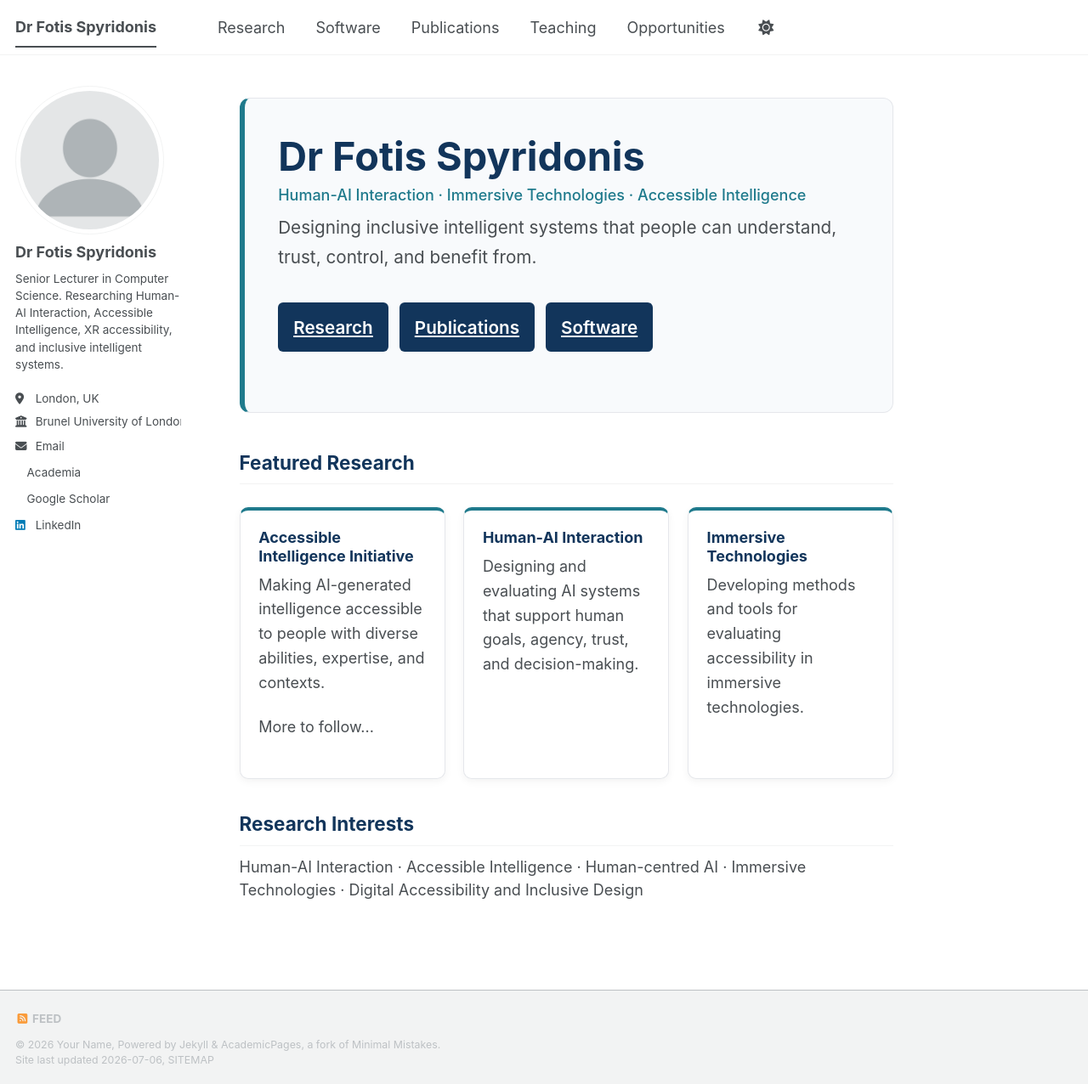
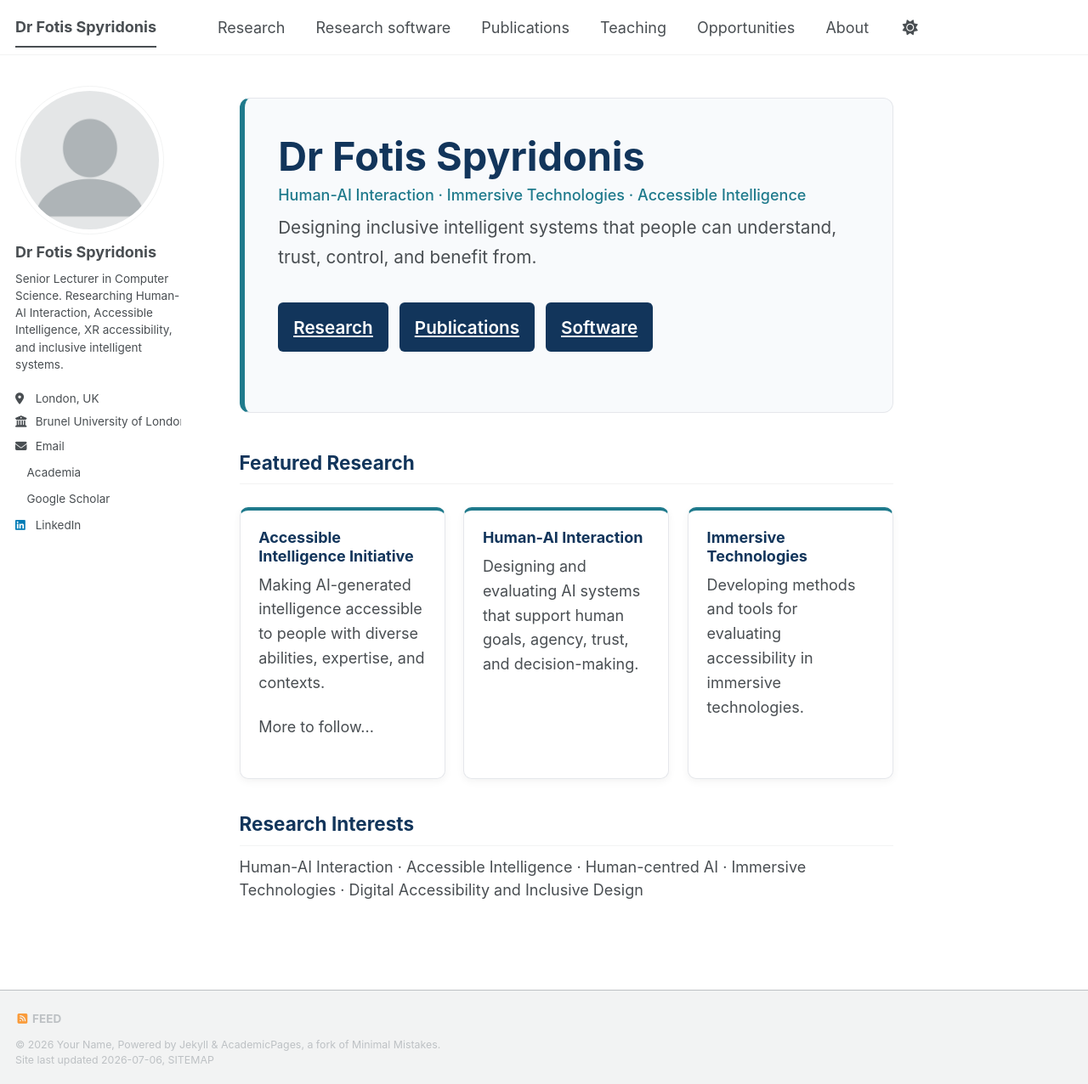
Before and after one commit to fotios-spyridonis/fotios-spyridonis.github.io, a Jekyll site: the page built from _pages/about.md, in a window 1280 px wide and 1276 px high. Shown: the whole window at 85% size. Built offline with Jekyll 4.4.1, drawn with Linux system fonts in a browser that asks for light colours; a style sheet for code colours, icons or effects is not loaded.

Commit message:
Update navigation.yml

```diff
--- a/_data/navigation.yml
+++ b/_data/navigation.yml
@@ -11,7 +11,7 @@ main:
   - title: "Research"
     url: /research/
 
-  - title: "Software"
+  - title: "Research software"
     url: /software/
 
   - title: "Publications"
@@ -22,3 +22,6 @@ main:
 
   - title: "Opportunities"
     url: /opportunities/
+
+  - title: "About"
+    url: /about/
```
